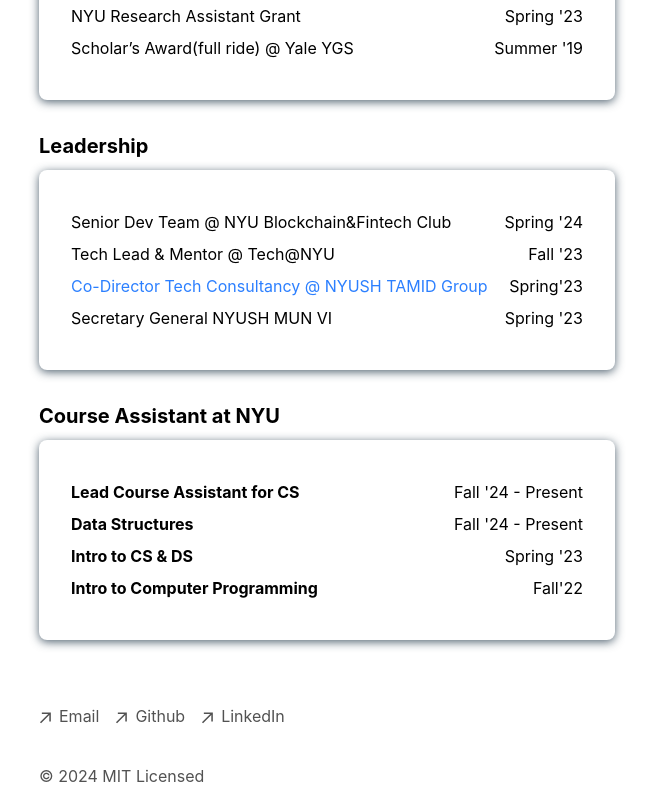
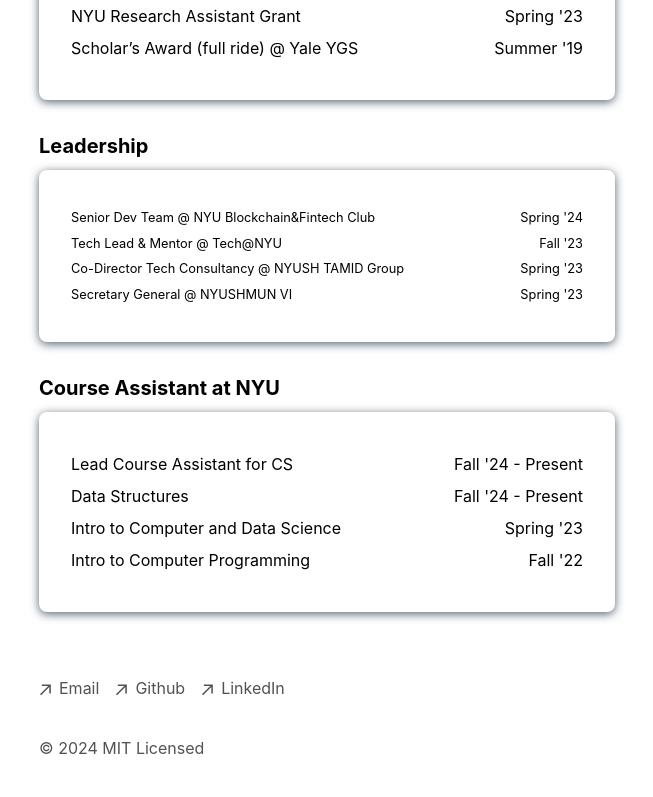
Before and after one commit to s-haider10/portfolio-blog, a Next.js app: page /experience in a window 1280 px wide. Shown: the part 874-1671 px from the top of the page, without its empty margins (313-966 px from the left). Built offline with nearby package versions, Linux system fonts and the light colour scheme.

Commit message:
update 1.0

```diff
--- a/app/components/experience.tsx
+++ b/app/components/experience.tsx
@@ -12,7 +12,9 @@
           </h3>
           <h2 className="date">
             {exp.metadata.location}{" "}
-            {formatDateRange(exp.metadata.startDate, exp.metadata.endDate)}
+            <span className="float-right">
+              {formatDateRange(exp.metadata.startDate, exp.metadata.endDate)}
+            </span>
           </h2>
           <p className="description">{exp.metadata.description}</p>
           <p className="skills">
--- a/app/experience/page.tsx
+++ b/app/experience/page.tsx
@@ -31,7 +31,7 @@
               <span className="float-right">Spring '23</span>
             </p>
             <p>
-              Scholar’s Award(full ride) @ Yale YGS
+              Scholar’s Award (full ride) @ Yale YGS
               <span className="float-right">Summer '19</span>
             </p>
           </div>
@@ -48,13 +48,11 @@
               <span className="float-right">Fall '23</span>
             </p>
             <p>
-              <span className="text-blue-500">
-                Co-Director Tech Consultancy @ NYUSH TAMID Group
-              </span>
-              <span className="float-right">Spring'23</span>
+              Co-Director Tech Consultancy @ NYUSH TAMID Group
+              <span className="float-right">Spring '23</span>
             </p>
             <p>
-              Secretary General NYUSH MUN VI
+              Secretary General @ NYUSHMUN VI
               <span className="float-right">Spring '23</span>
             </p>
           </div>
@@ -63,20 +61,20 @@
         <div className="experience-box">
           <div className="tutoring">
             <p>
-              <strong>Lead Course Assistant for CS</strong>{" "}
+              Lead Course Assistant for CS
               <span className="float-right">Fall '24 - Present</span>
             </p>
             <p>
-              <strong>Data Structures</strong>{" "}
+              Data Structures
               <span className="float-right">Fall '24 - Present</span>
             </p>
             <p>
-              <strong>Intro to CS & DS</strong>{" "}
+              Intro to Computer and Data Science
               <span className="float-right">Spring '23</span>
             </p>
             <p>
-              <strong>Intro to Computer Programming</strong>{" "}
-              <span className="float-right">Fall'22</span>
+              Intro to Computer Programming
+              <span className="float-right">Fall '22</span>
             </p>
           </div>
         </div>
--- a/app/global.css
+++ b/app/global.css
@@ -23,7 +23,7 @@
     --sh-class: #5e8dca;
     --sh-identifier: white;
     --sh-keyword: #83a1c9;
-    --sh-string: #a4bddd;
+    --sh-string: #a1a5aa;
     --experience-item-bg: #1a1a1a; /* Dark mode background */
   }
   html {
@@ -269,3 +269,10 @@
 .awards em {
   flex: 1; /* Allow the italic text to take available space */
 }
+.custom-blue {
+  color: #83a1c9;
+}
+
+.leadership p {
+  font-size: 0.8rem; /* Adjust the size as needed */
+}
```
